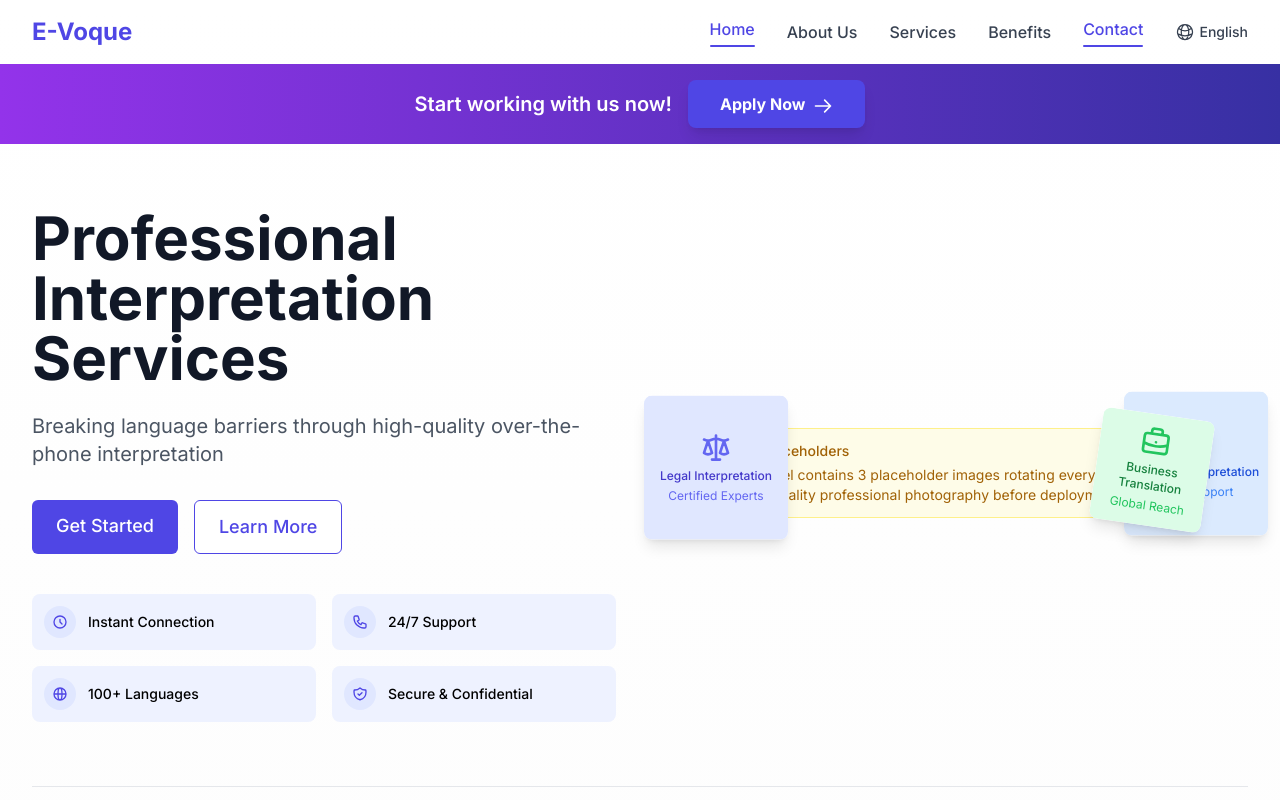
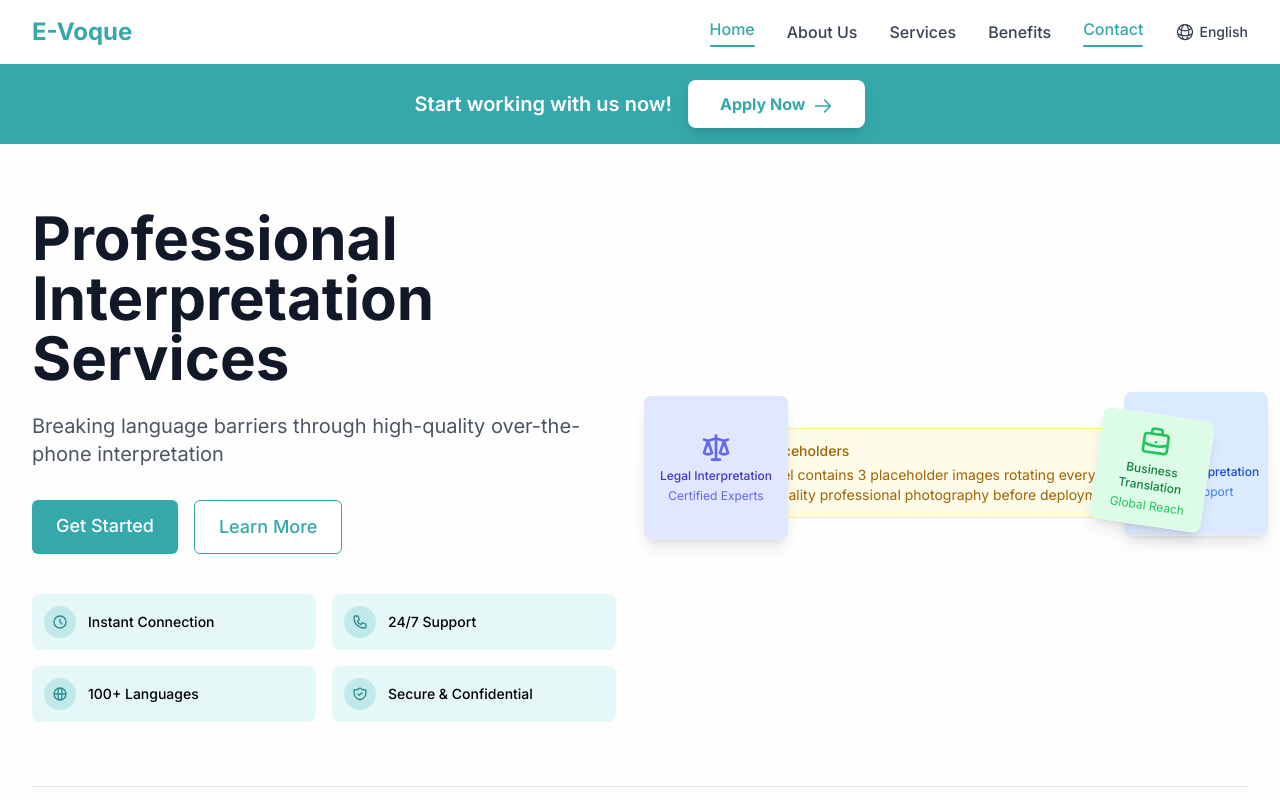
Before and after one commit to betosaco/e-voque-website, a Next.js app: page /en in a window 1280 px wide. Shown: the top 800 px of the page. Built offline with nearby package versions, Linux system fonts and the light colour scheme.

Commit message:
Update color scheme to match e-voque.com

```diff
--- a/app/[locale]/apply/page.tsx
+++ b/app/[locale]/apply/page.tsx
@@ -385,13 +385,13 @@ function ApplyContent({ locale, dictionary }: ApplyContentProps) {
                 <div>
                   <button
                     type="submit"
-                    className="w-full bg-primary-600 hover:bg-primary-700 text-white font-medium py-3 px-4 rounded-md transition-colors mb-3"
+                    className="w-full bg-primary-500 hover:bg-primary-600 text-white font-medium py-3 px-4 rounded-md transition-colors mb-3"
                   >
                     Submit Application
                   </button>
                   <a
                     href={`/${locale}/requirements`}
-                    className="w-full block text-center bg-white border border-primary-600 text-primary-600 hover:bg-primary-50 font-medium py-3 px-4 rounded-md transition-colors"
+                    className="w-full block text-center bg-white border border-primary-500 text-primary-500 hover:bg-primary-50 font-medium py-3 px-4 rounded-md transition-colors"
                   >
                     Learn About Requirements
                   </a>
@@ -498,10 +498,10 @@ function ApplyContent({ locale, dictionary }: ApplyContentProps) {
               Submit your application today and join our network of professional interpreters making a difference around the world.
             </p>
             <div className="flex flex-col sm:flex-row gap-4 justify-center">
-              <a href={`/${locale}/requirements`} className="bg-white text-primary-600 hover:bg-primary-50 font-medium py-3 px-8 rounded-md transition-colors">
+              <a href={`/${locale}/requirements`} className="bg-white text-primary-500 hover:bg-gray-100 font-medium py-3 px-8 rounded-md transition-colors">
                 Learn About Requirements
               </a>
-              <button className="bg-primary-700 border border-white hover:bg-primary-800 text-white font-medium py-3 px-8 rounded-md transition-colors">
+              <button className="bg-secondary-500 hover:bg-secondary-600 border border-white text-white font-medium py-3 px-8 rounded-md transition-colors">
                 Contact Us
               </button>
             </div>
--- a/app/[locale]/requirements/page.tsx
+++ b/app/[locale]/requirements/page.tsx
@@ -238,14 +238,14 @@ function RequirementsContent({ locale, dictionary }: RequirementsContentProps) {
           </div>
 
           {/* CTA Section */}
-          <div className="bg-primary-600 text-white p-10 rounded-xl text-center">
+          <div className="bg-primary-500 text-white p-10 rounded-xl text-center">
             <h2 className="text-3xl font-bold mb-4">Ready to Apply?</h2>
             <p className="text-xl mb-8 max-w-3xl mx-auto">
               If you meet our requirements and are passionate about connecting people across languages, we want to hear from you!
             </p>
             <a
               href={`/${locale}/apply`}
-              className="inline-block bg-white text-primary-600 hover:bg-primary-50 font-medium py-3 px-8 rounded-md transition-colors"
+              className="inline-block bg-white text-primary-500 hover:bg-gray-100 font-medium py-3 px-8 rounded-md transition-colors"
             >
               Apply Now
             </a>
--- a/app/components/Hero.tsx
+++ b/app/components/Hero.tsx
@@ -147,13 +147,13 @@ export default function Hero({ dictionary, locale }: HeroProps) {
             <div className="mt-8 flex flex-wrap gap-4">
               <Link
                 href={`/${locale}/contact`}
-                className="btn-primary text-lg px-6 py-3"
+                className="btn-primary text-lg px-6 py-3 bg-primary-500 hover:bg-primary-600 text-white font-medium rounded-md transition-colors"
               >
                 {dictionary.hero.cta}
               </Link>
               <Link
                 href={`/${locale}/services`}
-                className="btn-secondary text-lg px-6 py-3"
+                className="btn-secondary text-lg px-6 py-3 bg-white border border-primary-500 text-primary-500 hover:bg-primary-50 font-medium rounded-md transition-colors"
               >
                 {dictionary.hero.learnMore || "Learn More"}
               </Link>
--- a/app/components/Navbar.tsx
+++ b/app/components/Navbar.tsx
@@ -99,14 +99,14 @@ export default function Navbar({ dictionary, locale }: NavbarProps) {
         href={href}
         className={`font-medium transition-colors ${
           active
-            ? 'text-primary-600 font-bold'
-            : 'text-gray-700 hover:text-primary-600'
+            ? 'text-primary-500 font-bold'
+            : 'text-gray-700 hover:text-primary-500'
         }`}
         onClick={onClick}
       >
         {children}
         {active && (
-          <div className="h-0.5 bg-primary-600 mt-1 rounded-full" />
+          <div className="h-0.5 bg-primary-500 mt-1 rounded-full" />
         )}
       </Link>
     );
@@ -128,7 +128,7 @@ export default function Navbar({ dictionary, locale }: NavbarProps) {
         <div className="flex justify-between items-center">
           {/* Logo */}
           <Link href={`/${locale}`} className="flex items-center">
-            <span className="text-2xl font-bold text-primary-600">E-Voque</span>
+            <span className="text-2xl font-bold text-primary-500">E-Voque</span>
           </Link>
 
           {/* Desktop Navigation */}
@@ -168,7 +168,7 @@ export default function Navbar({ dictionary, locale }: NavbarProps) {
             <LanguageSwitcher />
             <button
               onClick={toggleMenu}
-              className="ml-4 text-gray-700 hover:text-primary-600 focus:outline-none"
+              className="ml-4 text-gray-700 hover:text-primary-500 focus:outline-none"
               aria-label="Toggle menu"
             >
               {isOpen ? (
@@ -182,11 +182,11 @@ export default function Navbar({ dictionary, locale }: NavbarProps) {
       </div>
 
       {/* Second row with Apply Now button - full width */}
-      <div className="w-full mt-4 py-4 bg-gradient-to-r from-purple-600 to-indigo-800 flex flex-col md:flex-row items-center justify-center space-y-2 md:space-y-0 md:space-x-4">
+      <div className="w-full mt-4 py-4 bg-primary-500 flex flex-col md:flex-row items-center justify-center space-y-2 md:space-y-0 md:space-x-4">
         <div className="text-white text-xl font-semibold">Start working with us now!</div>
         <Link
           href={`/${locale}/apply`}
-          className="bg-indigo-600 hover:bg-indigo-700 text-white font-bold px-8 py-3 rounded-lg shadow-lg transition-all transform hover:scale-105 focus:outline-none focus:ring-4 focus:ring-indigo-300 text-base"
+          className="bg-white hover:bg-gray-100 text-primary-500 font-bold px-8 py-3 rounded-lg shadow-lg transition-all transform hover:scale-105 focus:outline-none focus:ring-4 focus:ring-primary-300 text-base"
         >
           {applyNowText}
           <svg className="inline-block ml-2 w-5 h-5" fill="none" stroke="currentColor" viewBox="0 0 24 24" xmlns="http://www.w3.org/2000/svg">
@@ -209,7 +209,7 @@ export default function Navbar({ dictionary, locale }: NavbarProps) {
                 href={`/${locale}`}
                 className={`block px-3 py-2 rounded-md ${
                   isActive(`/${locale}`)
-                    ? 'bg-primary-50 text-primary-600 font-medium'
+                    ? 'bg-primary-50 text-primary-500 font-medium'
                     : 'text-gray-700 hover:bg-gray-100'
                 }`}
                 onClick={() => setIsOpen(false)}
@@ -220,7 +220,7 @@ export default function Navbar({ dictionary, locale }: NavbarProps) {
                 href={`/${locale}/about`}
                 className={`block px-3 py-2 rounded-md ${
                   isActive(`/${locale}/about`)
-                    ? 'bg-primary-50 text-primary-600 font-medium'
+                    ? 'bg-primary-50 text-primary-500 font-medium'
                     : 'text-gray-700 hover:bg-gray-100'
                 }`}
                 onClick={() => setIsOpen(false)}
@@ -231,7 +231,7 @@ export default function Navbar({ dictionary, locale }: NavbarProps) {
                 href={`/${locale}/services`}
                 className={`block px-3 py-2 rounded-md ${
                   isActive(`/${locale}/services`)
-                    ? 'bg-primary-50 text-primary-600 font-medium'
+                    ? 'bg-primary-50 text-primary-500 font-medium'
                     : 'text-gray-700 hover:bg-gray-100'
                 }`}
                 onClick={() => setIsOpen(false)}
@@ -242,7 +242,7 @@ export default function Navbar({ dictionary, locale }: NavbarProps) {
                 href={`/${locale}/benefits`}
                 className={`block px-3 py-2 rounded-md ${
                   isActive(`/${locale}/benefits`)
-                    ? 'bg-primary-50 text-primary-600 font-medium'
+                    ? 'bg-primary-50 text-primary-500 font-medium'
                     : 'text-gray-700 hover:bg-gray-100'
                 }`}
                 onClick={() => setIsOpen(false)}
@@ -253,7 +253,7 @@ export default function Navbar({ dictionary, locale }: NavbarProps) {
                 href={`/${locale}/contact`}
                 className={`block px-3 py-2 rounded-md ${
                   isActive(`/${locale}/contact`)
-                    ? 'bg-primary-50 text-primary-600 font-medium'
+                    ? 'bg-primary-50 text-primary-500 font-medium'
                     : 'text-gray-700 hover:bg-gray-100'
                 }`}
                 onClick={() => setIsOpen(false)}
@@ -262,7 +262,7 @@ export default function Navbar({ dictionary, locale }: NavbarProps) {
               </Link>
               <Link
                 href={`/${locale}/apply`}
-                className="block px-3 py-2 bg-indigo-600 hover:bg-indigo-700 text-white font-bold rounded-lg w-full text-center mt-4"
+                className="block px-3 py-2 bg-primary-500 hover:bg-primary-600 text-white font-bold rounded-lg w-full text-center mt-4"
                 onClick={() => setIsOpen(false)}
               >
                 {applyNowText}
--- a/tailwind.config.mjs
+++ b/tailwind.config.mjs
@@ -1,25 +1,37 @@
 /** @type {import('tailwindcss').Config} */
 export default {
   content: [
-    "./app/**/*.{js,ts,jsx,tsx,mdx}",
-    "./pages/**/*.{js,ts,jsx,tsx,mdx}",
-    "./components/**/*.{js,ts,jsx,tsx,mdx}",
+    './pages/**/*.{js,ts,jsx,tsx,mdx}',
+    './components/**/*.{js,ts,jsx,tsx,mdx}',
+    './app/**/*.{js,ts,jsx,tsx,mdx}',
   ],
   theme: {
     extend: {
       colors: {
         primary: {
-          50: '#eef2ff',
-          100: '#e0e7ff',
-          200: '#c7d2fe',
-          300: '#a5b4fc',
-          400: '#818cf8',
-          500: '#6366f1',
-          600: '#4f46e5',
-          700: '#4338ca',
-          800: '#3730a3',
-          900: '#312e81',
+          50: '#E6F7F7',
+          100: '#C1E9EA',
+          200: '#9DDADC',
+          300: '#72CBCE',
+          400: '#4DBCC0',
+          500: '#35A8AC', // Main brand color from e-voque.com
+          600: '#2C8B8F',
+          700: '#236D71',
+          800: '#1A5053',
+          900: '#103436',
         },
+        secondary: {
+          50: '#EEE8F8',
+          100: '#D4CAFE',
+          200: '#BA9CE4',
+          300: '#A17CCA',
+          400: '#865CB0',
+          500: '#6C4796', // Secondary brand color from e-voque.com
+          600: '#593B7A',
+          700: '#462F5E',
+          800: '#342342',
+          900: '#221726',
+        }
       },
       animation: {
         'fade-in': 'fadeIn 0.5s ease-in-out',
```
Also changed, not shown: app/components/Footer.tsx (+17 -17 lines).
